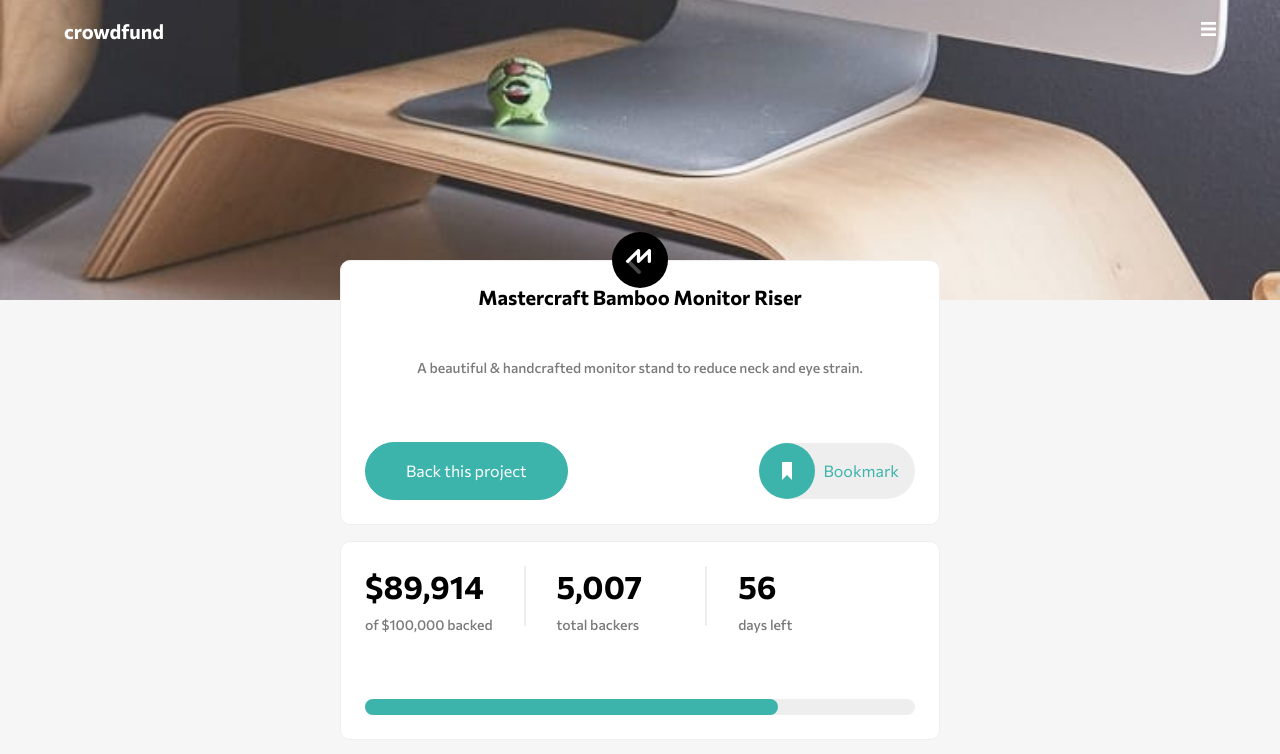
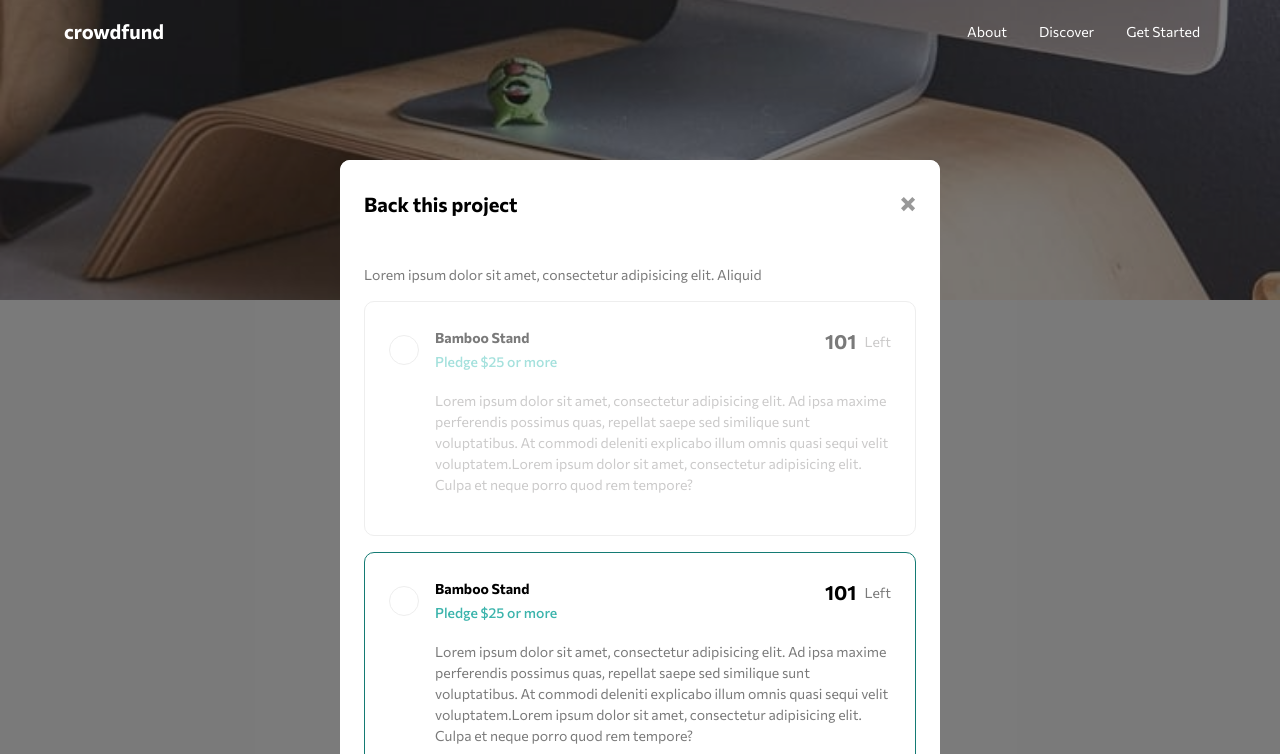
Before and after one commit to pullupjumper/crowdfunding, a website built with webpack: page src/pages/index.html in a window 1280 px wide. Shown: the top 754 px of the page. Built offline with nearby package versions, Linux system fonts and the light colour scheme.

Commit message:
Added c-menu, and updated c-card--pledge and c-card--product.

```diff
--- a/src/pages/index.html
+++ b/src/pages/index.html
@@ -14,6 +14,11 @@
   <div class="c-header__sub">
     <div class="l-container d-flex justify-content-between align-items-center">
       <a href="#" class="c-header__brand">crowdfund</a>
+      <ul class="c-menu">
+        <li class="c-menu__item"><a class="c-link" href="#">About</a></li>
+        <li class="c-menu__item"><a class="c-link" href="#">Discover</a></li>
+        <li class="c-menu__item"><a class="c-link" href="#">Get Started</a></li>
+      </ul>
       <div class="c-dropdown">
         <a href="#" class="c-header__hamburger"></a>
       </div>
@@ -34,7 +39,7 @@
 <!-- c-modal__overlay end-->
 
 <!-- c-modal__overlay--selection -->
-<div class="c-modal__overlay c-modal__overlay--selection ">
+<div class="c-modal__overlay c-modal__overlay--selection js-modal__overlay-active">
   <div class="c-modal__container">
     <div class="c-modal__header">
       <h3 class="c-modal__title">Back this project</h3>
@@ -44,7 +49,7 @@
       <p>Lorem ipsum dolor sit amet, consectetur adipisicing elit. Aliquid</p>
       <ul class="l-list l-list--pledge">
         <li class="l-list__item">
-          <div class="c-card c-card--pledge c-card--pledge-active">
+          <div class="c-card c-card--pledge c-card--pledge-disabled">
             <div class="c-card__body">
               <div class="c-pledge">
                 <label class="c-checkbox">
@@ -315,11 +320,11 @@
                   promotional campaign, and you’ll be added to a special Backer member list.</p>
               </div>
               <div class="c-card__footer">
-                <div class="c-counter c-counter--product c-counter--product-disabled">
+                <div class="c-counter c-counter--product ">
                   <h1 class="c-counter__number">101</h1>
                   <p class="c-counter__text">left</p>
                 </div>
-                <a href="#" class="c-btn c-btn--primary c-btn--primary-disabled">Select Reward</a>
+                <a href="#" class="c-btn c-btn--primary ">Select Reward</a>
               </div>
             </div>
           </li>
--- a/src/scss/components/_card.scss
+++ b/src/scss/components/_card.scss
@@ -92,8 +92,26 @@
       }
     }
 
+    .c-counter__number {
+      color: var(--clr-dark-grey);
+    }
+
+    .c-counter__text {
+      color: var(--clr-component-disabled-bg);
+    }
+
     .c-card__text {
       color: var(--clr-component-disabled-bg);
+    }
+
+    .c-btn {
+      border: 1px solid var(--clr-component-disabled-bg);
+      background: var(--clr-component-disabled-bg);
+
+      &:hover {
+        border: 1px solid var(--clr-component-disabled-bg);
+        background: var(--clr-component-disabled-bg);
+      }
     }
   }
 }
@@ -105,6 +123,33 @@
 
     .c-card__footer {
       display: flex;
+    }
+  }
+
+  &.c-card--pledge-disabled {
+    .c-checkbox__content {
+
+      span:first-child {
+        color: var(--clr-dark-grey);
+      }
+
+      span:last-child {
+        color: var(--clr-primary-100);
+      }
+    }
+
+    .c-pledge__remain {
+      span:first-child {
+        color: var(--clr-dark-grey);
+      }
+
+      span:last-child {
+        color: var(--clr-component-disabled-bg);
+      }
+    }
+
+    .c-pledge__text {
+      color: var(--clr-component-disabled-bg);
     }
   }
 
--- a/src/scss/components/_header.scss
+++ b/src/scss/components/_header.scss
@@ -34,10 +34,28 @@
   }
 }
 
-@media (min-width: 375px) {
-  header {
+.c-menu {
+  display: none;
+}
+
+.c-link {
+  padding: 16px;
+  font-weight: var(--fw-300);
+  color: var(--clr-white);
+  font-size: var(--fs-500);
+  text-decoration: none;
+}
+
+@media (min-width: 576px) {
+  .c-header {
     //background: url(".././images/image-hero-mobile.jpg") no-repeat center 100%;
+    .c-menu {
+      display: flex;
+    }
 
+    .c-dropdown {
+      display: none;
+    }
   }
 }
 
```
